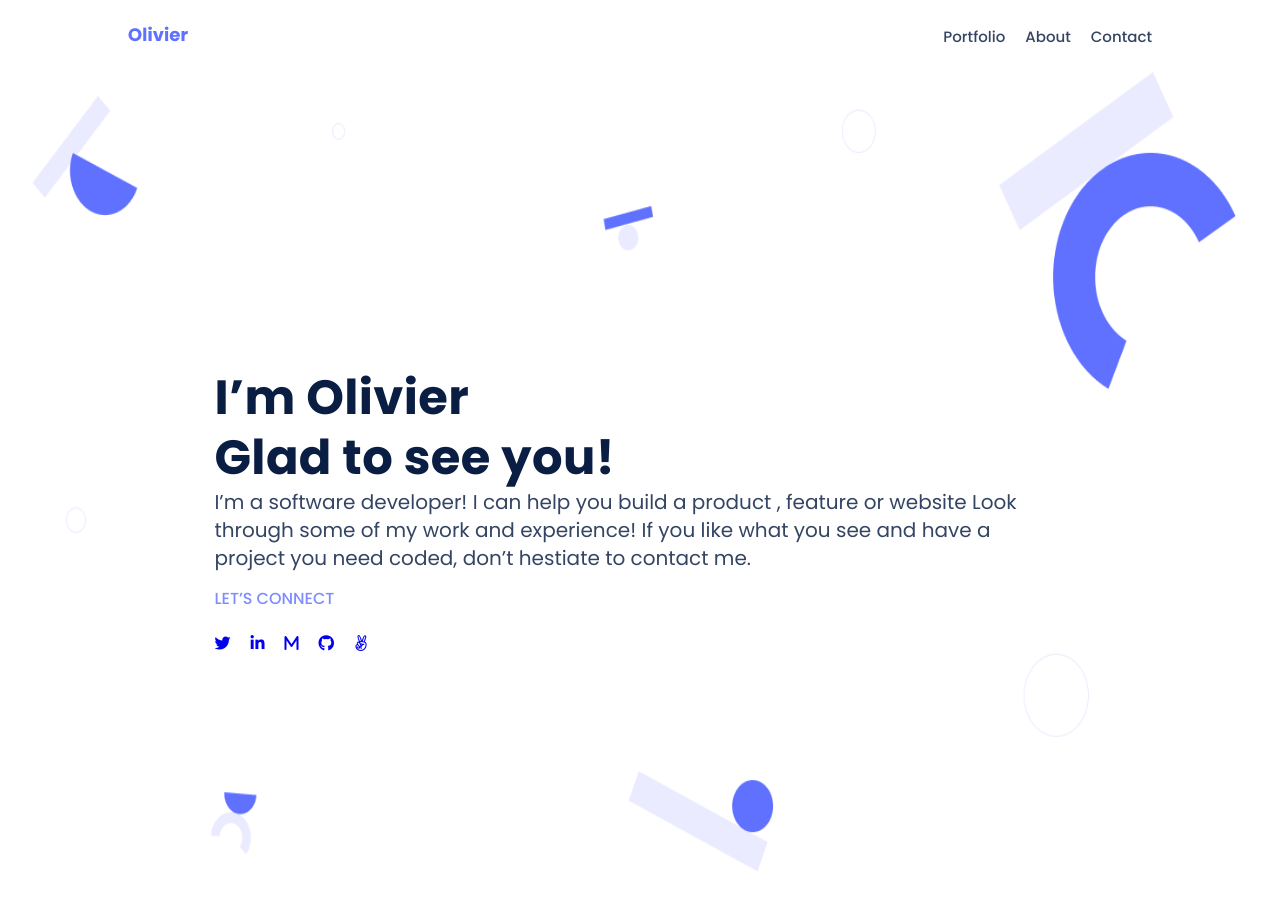
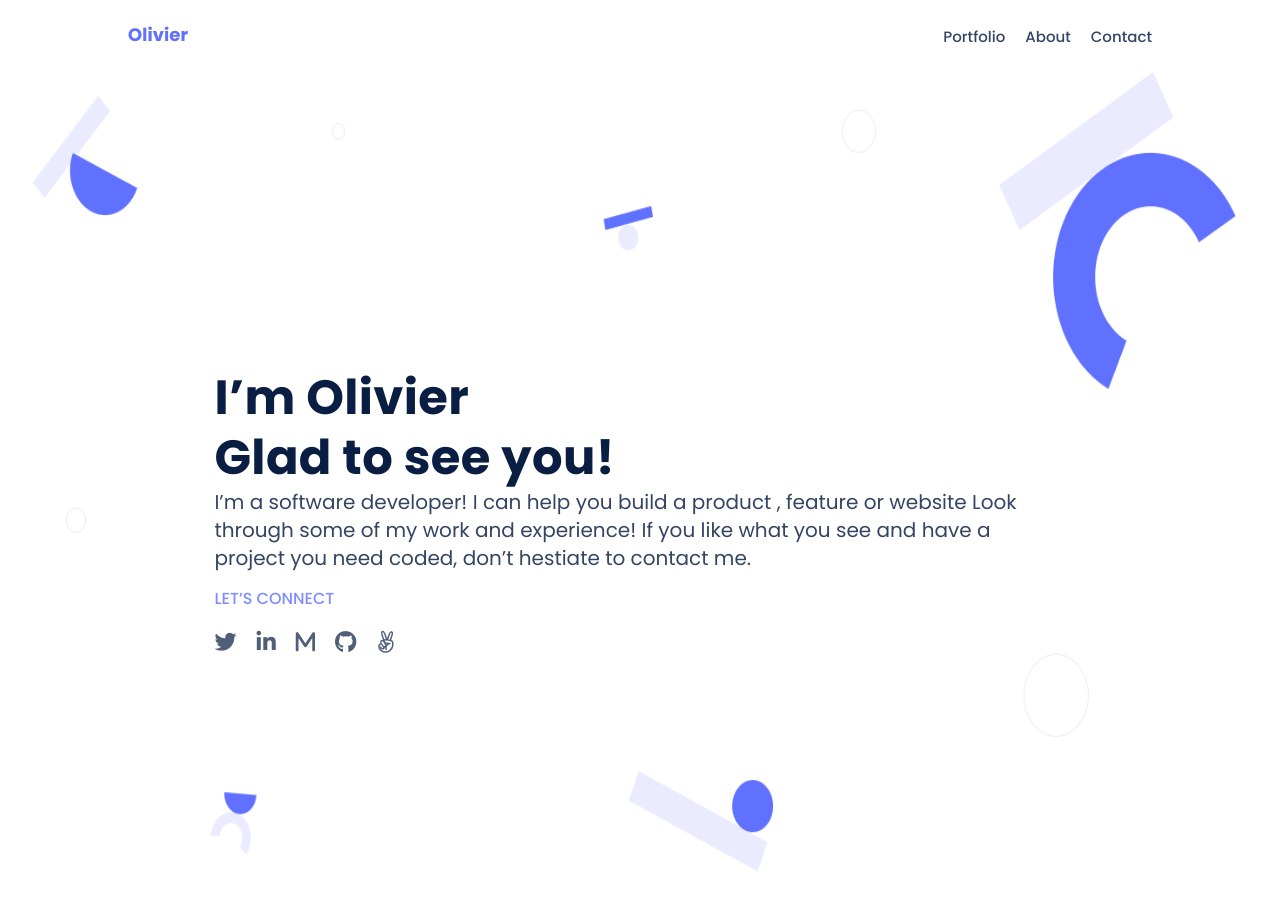
Before and after one commit to RWUBAKWANAYO/Portfolio-Setup, a website: page index.html in a window 1280 px wide. Drawn offline with Linux system fonts and the light colour scheme.

Commit message:
Add class and styles to the icons links

```diff
--- a/index.html
+++ b/index.html
@@ -30,11 +30,11 @@
     </p>
     <span class="main-element">LET’S CONNECT</span>
     <ul class="main-element">
-      <li><a href="https://twitter.com/i/flow/login?input_flow_data=%7B%22requested_variant%22%3A%22eyJsYW5nIjoiZW4ifQ%3D%3D%22%7D" target=”_blank”><i class="fa-brands fa-twitter"></i></a></li>
-      <li><a href="https://www.linkedin.com/" target=”_blank”><i class="fa-brands fa-linkedin-in"></i></a></li>
-      <li><a href="https://medium.com/" target=”_blank”><i class="fa-solid fa-m"></i></a></li>
-      <li><a href="https://github.com/" target=”_blank”><i class="fa-brands fa-github"></i></a></li>
-      <li><a href="https://angel.co/" target=”_blank”><i class="fa-brands fa-angellist"></i></a></li>
+      <li><a href="https://twitter.com/i/flow/login?input_flow_data=%7B%22requested_variant%22%3A%22eyJsYW5nIjoiZW4ifQ%3D%3D%22%7D" target=”_blank” class="media-icon"><i class="fa-brands fa-twitter"></i></a></li>
+      <li><a href="https://www.linkedin.com/" target=”_blank” class="media-icon"><i class="fa-brands fa-linkedin-in"></i></a></li>
+      <li><a href="https://medium.com/" target=”_blank” class="media-icon"><i class="fa-solid fa-m"></i></a></li>
+      <li><a href="https://github.com/" target=”_blank” class="media-icon"><i class="fa-brands fa-github"></i></a></li>
+      <li><a href="https://angel.co/" target=”_blank” class="media-icon"><i class="fa-brands fa-angellist"></i></a></li>
     </ul>
   </div>
 </body>
--- a/style.css
+++ b/style.css
@@ -80,10 +80,6 @@ nav {
   color: var(--menu-blue);
 }
 
-.menu-bar i:hover {
-  color: var(--lightest-blue);
-}
-
 /* content styles */
 
 .main-container {
@@ -137,13 +133,21 @@ nav {
   margin-right: 20px;
 }
 
-.main-container i ul li {
+.media-icon {
+  text-decoration: none;
+}
+
+.media-icon i {
   color: #505f79;
   font-size: var(--icon-size);
   cursor: pointer;
 }
 
-.main-container i ul li i:hover {
+.media-icon i:hover {
+  color: var(--lightest-blue);
+}
+
+.menu-bar i:hover {
   color: var(--lightest-blue);
 }
 
```
